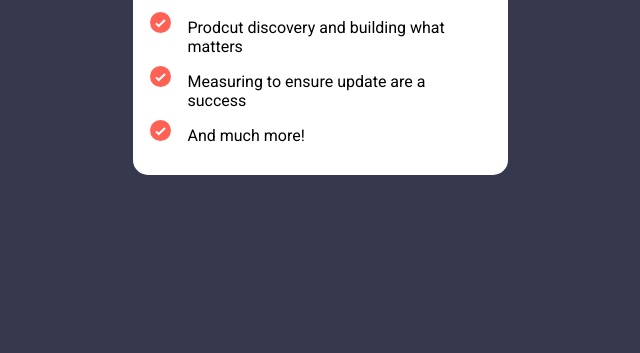
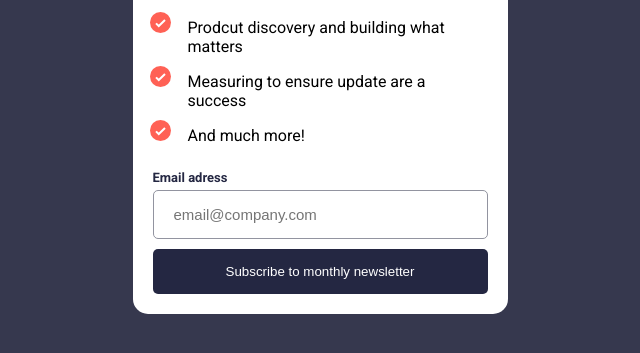
Before and after one commit to mateuszbizon/newsletter_signup, a website: page index.html in a window 1280 px wide. Shown: the part 419-772 px from the top of the page, without its empty margins (320-960 px from the left). Drawn offline with Linux system fonts and the light colour scheme.

Commit message:
added label, input and submit button

```diff
--- a/index.html
+++ b/index.html
@@ -23,6 +23,13 @@
                 <li class="newsletter__list-item">Measuring to ensure update are a success</li>
                 <li class="newsletter__list-item">And much more!</li>
             </ul>
+            <form>
+                <div id="email-box" class="newsletter__form-box">
+                    <label for="email" class="newsletter__label">Email adress</label>
+                    <input id="email" type="text" class="newsletter__input" placeholder="email@company.com">
+                </div>
+                <button type="submit" class="newsletter__submit-btn">Subscribe to monthly newsletter</button>
+            </form>
         </main>
     </div>
 </body>
--- a/src/sass/abstract/_colors.scss
+++ b/src/sass/abstract/_colors.scss
@@ -1,2 +1,5 @@
 $main-background-color: hsl(235, 18%, 26%);
 $main-color: hsl(234, 29%, 20%);
+$secondary-color: hsl(231, 7%, 60%);
+$error-color: hsl(4, 100%, 67%);
+$background-error-color: rgb(255, 98, 87, 0.15);
--- a/src/sass/components/_newsletter.scss
+++ b/src/sass/components/_newsletter.scss
@@ -36,4 +36,50 @@
 		margin-bottom: 10px;
 		padding-left: 10px;
 	}
+
+	&__form-box {
+		display: flex;
+		flex-direction: column;
+		gap: 5px;
+	}
+
+	&__label {
+		font-size: 13px;
+		color: $main-color;
+		font-weight: 700;
+	}
+
+	&__input {
+		padding: 15px 20px;
+		margin-bottom: 10px;
+		border-radius: 5px;
+		border: 1px solid $secondary-color;
+		font-size: 15px;
+
+		&:focus {
+			outline: none;
+			border: 1px solid $main-color;
+		}
+	}
+
+	&__submit-btn {
+		width: 100%;
+		background-color: $main-color;
+		color: #fff;
+		border-radius: 5px;
+		padding: 15px 20px;
+		border: none;
+		cursor: pointer;
+		transition: background-color 0.2s;
+
+		&:hover {
+			background-color: hsl(4, 100%, 67%);
+		}
+	}
+
+	&__input-error {
+		border: 1px solid $error-color;
+		color: $error-color;
+        background-color: $background-error-color;
+	}
 }
```
Also changed, not shown: dist/css/index.min.css, 1 other file.
